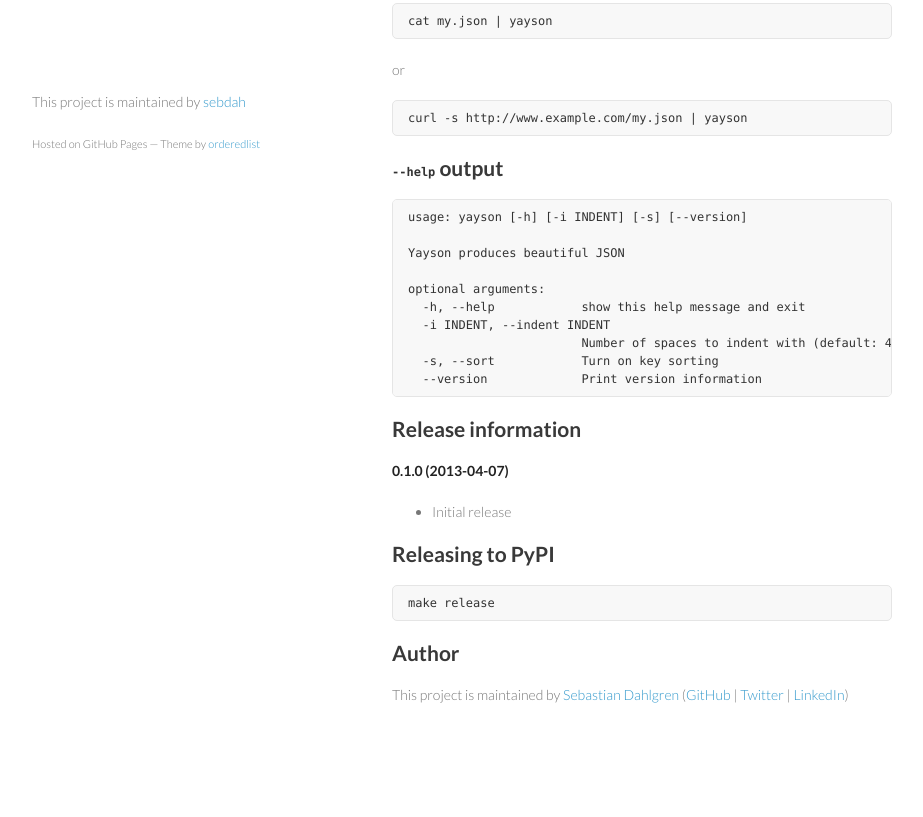
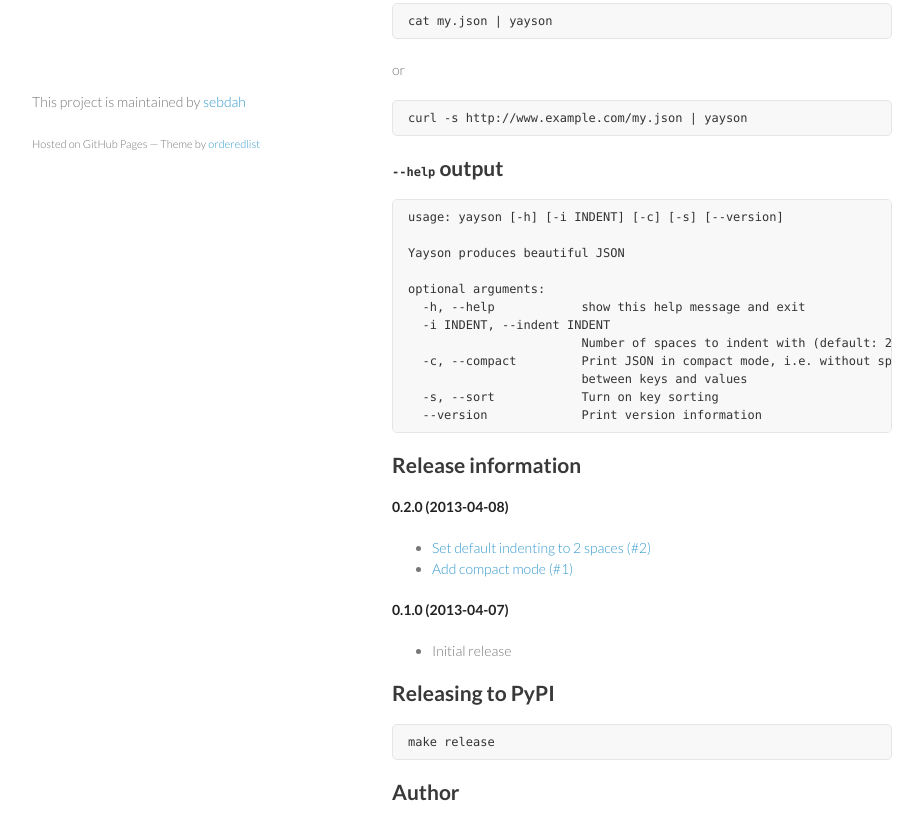
Before and after one commit to sebdah/yayson, a plain HTML site: page index.html in a window 1280 px wide. Shown: the part 577-1394 px from the top of the page, without its empty margins (178-1101 px from the left). Before the commit the page ends 1352 px from the top, so only its background shows below. Drawn offline with Linux system fonts and the light colour scheme.

Commit message:
Create gh-pages branch via GitHub

```diff
--- a/index.html
+++ b/index.html
@@ -49,21 +49,28 @@
 <h2>
 <code>--help</code> output</h2>
 
-<pre><code>usage: yayson [-h] [-i INDENT] [-s] [--version]
+<pre><code>usage: yayson [-h] [-i INDENT] [-c] [-s] [--version]
 
 Yayson produces beautiful JSON
 
 optional arguments:
   -h, --help            show this help message and exit
   -i INDENT, --indent INDENT
-                        Number of spaces to indent with (default: 4)
+                        Number of spaces to indent with (default: 2)
+  -c, --compact         Print JSON in compact mode, i.e. without spaces
+                        between keys and values
   -s, --sort            Turn on key sorting
   --version             Print version information
 </code></pre>
 
 <h2>Release information</h2>
 
-<p><strong>0.1.0 (2013-04-07)</strong></p>
+<p><strong>0.2.0 (2013-04-08)</strong></p>
+
+<ul>
+<li><a href="https://github.com/sebdah/yayson/issues/2">Set default indenting to 2 spaces (#2)</a></li>
+<li><a href="https://github.com/sebdah/yayson/issues/1">Add compact mode (#1)</a></li>
+</ul><p><strong>0.1.0 (2013-04-07)</strong></p>
 
 <ul>
 <li>Initial release</li>
```
Also changed, not shown: params.json (+1 -1 lines).
